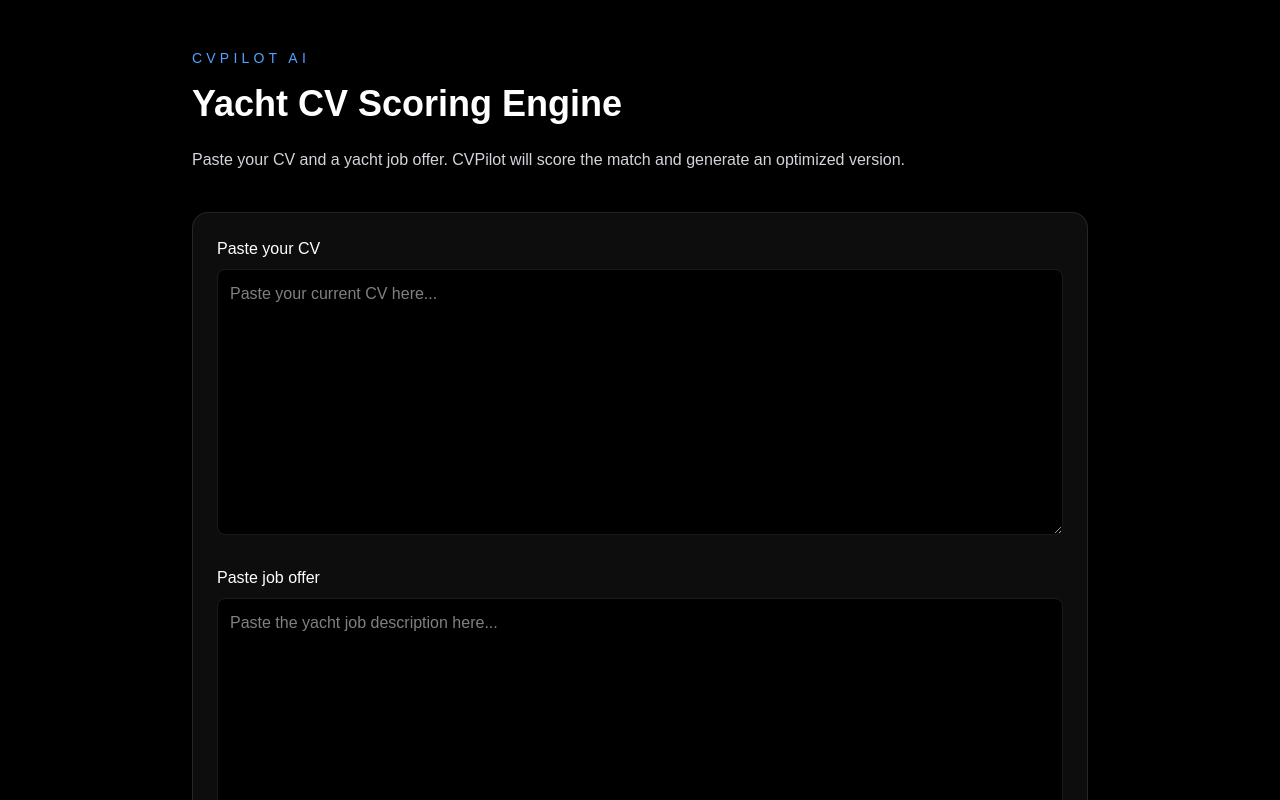
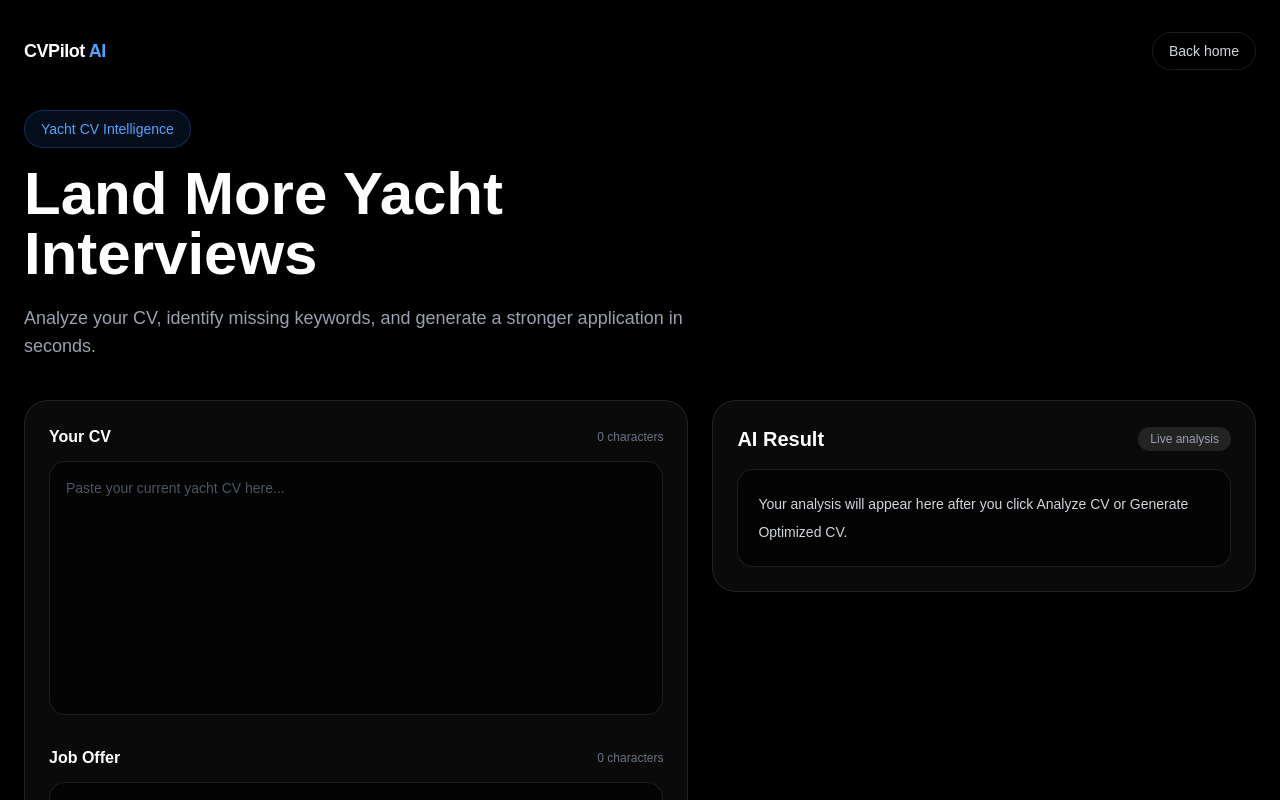
Before and after one commit to niccolomanica-hash/cvpilot, a Next.js app: page /optimize in a window 1280 px wide. Shown: the top 800 px of the page. Built offline with nearby package versions, Linux system fonts and the light colour scheme.

Commit message:
Professional optimize page UX

```diff
--- a/app/optimize/page.tsx
+++ b/app/optimize/page.tsx
@@ -1,5 +1,6 @@
 "use client";
 
+import Link from "next/link";
 import { useState } from "react";
 import jsPDF from "jspdf";
 
@@ -19,7 +20,7 @@
 
   const scoreLabel =
     score === null
-      ? ""
+      ? "No analysis yet"
       : score < 50
       ? "Poor Match"
       : score < 70
@@ -30,14 +31,14 @@
 
   const scoreStyle =
     score === null
-      ? ""
+      ? "border-white/10 text-gray-400"
       : score < 50
-      ? "border-red-500 text-red-400"
+      ? "border-red-500/60 text-red-400"
       : score < 70
-      ? "border-orange-500 text-orange-400"
+      ? "border-orange-500/60 text-orange-400"
       : score < 85
-      ? "border-yellow-500 text-yellow-400"
-      : "border-green-500 text-green-400";
+      ? "border-yellow-500/60 text-yellow-400"
+      : "border-green-500/60 text-green-400";
 
   const runAI = async (mode: "analyze" | "optimize") => {
     setLoading(mode);
@@ -75,41 +76,68 @@
   };
 
   return (
-    <main className="min-h-screen bg-black text-white px-6 py-12">
-      <section className="mx-auto max-w-4xl">
-        <p className="mb-4 text-sm uppercase tracking-[0.3em] text-blue-400">
-          CVPilot AI
-        </p>
+    <main className="min-h-screen bg-black text-white">
+      <div className="mx-auto max-w-7xl px-6 py-8">
+        <nav className="mb-10 flex items-center justify-between">
+          <Link href="/" className="text-lg font-bold tracking-tight">
+            CVPilot<span className="text-blue-400"> AI</span>
+          </Link>
 
-        <h1 className="mb-6 text-4xl font-bold">
-          Yacht CV Scoring Engine
+          <Link
+            href="/"
+            className="rounded-full border border-white/10 px-4 py-2 text-sm text-gray-300 hover:bg-white/10"
+          >
+            Back home
+          </Link>
+        </nav>
+
+        <section className="mb-10">
+          <div className="mb-4 inline-flex rounded-full border border-blue-500/30 bg-blue-500/10 px-4 py-2 text-sm text-blue-400">
+            Yacht CV Intelligence
+          </div>
+
+          <h1 className="max-w-3xl text-4xl font-bold md:text-6xl">
+            Land More Yacht Interviews
           </h1>
 
-        <p className="mb-10 text-gray-300">
-          Paste your CV and a yacht job offer. CVPilot will score the match and
-          generate an optimized version.
+          <p className="mt-5 max-w-2xl text-lg text-gray-400">
+            Analyze your CV, identify missing keywords, and generate a stronger application in seconds.
           </p>
+        </section>
 
-        <div className="space-y-6 rounded-2xl border border-white/10 bg-white/5 p-6">
+        <section className="grid gap-6 lg:grid-cols-[1.1fr_0.9fr]">
+          <div className="space-y-6 rounded-3xl border border-white/10 bg-white/[0.04] p-6 shadow-2xl">
             <div>
-            <label className="mb-2 block font-medium">Paste your CV</label>
+              <div className="mb-3 flex items-center justify-between">
+                <label className="font-semibold">Your CV</label>
+                <span className="text-xs text-gray-500">
+                  {cvText.length} characters
+                </span>
+              </div>
+
               <textarea
-              rows={10}
+                rows={11}
                 value={cvText}
                 onChange={(e) => setCvText(e.target.value)}
-              placeholder="Paste your current CV here..."
-              className="w-full rounded-lg border border-white/10 bg-black p-3 text-white"
+                placeholder="Paste your current yacht CV here..."
+                className="w-full resize-none rounded-2xl border border-white/10 bg-black/70 p-4 text-sm text-white outline-none transition placeholder:text-gray-600 focus:border-blue-500/60"
               />
             </div>
 
             <div>
-            <label className="mb-2 block font-medium">Paste job offer</label>
+              <div className="mb-3 flex items-center justify-between">
+                <label className="font-semibold">Job Offer</label>
+                <span className="text-xs text-gray-500">
+                  {jobDescription.length} characters
+                </span>
+              </div>
+
               <textarea
-              rows={8}
+                rows={9}
                 value={jobDescription}
                 onChange={(e) => setJobDescription(e.target.value)}
                 placeholder="Paste the yacht job description here..."
-              className="w-full rounded-lg border border-white/10 bg-black p-3 text-white"
+                className="w-full resize-none rounded-2xl border border-white/10 bg-black/70 p-4 text-sm text-white outline-none transition placeholder:text-gray-600 focus:border-blue-500/60"
               />
             </div>
 
@@ -117,7 +145,7 @@
               <button
                 onClick={() => runAI("analyze")}
                 disabled={!!loading || !cvText || !jobDescription}
-              className="rounded-full bg-white px-8 py-4 font-semibold text-black hover:bg-gray-200 disabled:cursor-not-allowed disabled:opacity-50"
+                className="rounded-full bg-white px-8 py-4 font-semibold text-black transition hover:bg-gray-200 disabled:cursor-not-allowed disabled:opacity-50"
               >
                 {loading === "analyze" ? "Analyzing..." : "Analyze CV"}
               </button>
@@ -125,38 +153,62 @@
               <button
                 onClick={() => runAI("optimize")}
                 disabled={!!loading || !cvText || !jobDescription}
-              className="rounded-full bg-blue-500 px-8 py-4 font-semibold text-white hover:bg-blue-600 disabled:cursor-not-allowed disabled:opacity-50"
+                className="rounded-full bg-blue-500 px-8 py-4 font-semibold text-white transition hover:bg-blue-600 disabled:cursor-not-allowed disabled:opacity-50"
               >
                 {loading === "optimize"
                   ? "Generating..."
                   : "Generate Optimized CV"}
               </button>
             </div>
+          </div>
 
+          <div className="space-y-6">
             {score !== null && (
-            <div className={`rounded-2xl border p-6 text-center ${scoreStyle}`}>
-              <p className="text-sm uppercase tracking-[0.3em]">Match Score</p>
-              <p className="mt-2 text-6xl font-bold">{score}%</p>
-              <p className="mt-2 text-lg font-semibold">{scoreLabel}</p>
+  <div className={`rounded-3xl border bg-white/[0.04] p-8 text-center ${scoreStyle}`}>
+    <p className="text-sm uppercase tracking-[0.3em]">
+      Match Score
+    </p>
+
+    <p className="mt-4 text-8xl font-bold">
+      {score}%
+    </p>
+
+    <p className="mt-3 text-lg font-semibold">
+      {scoreLabel}
+    </p>
+
+    <p className="mt-5 text-sm text-gray-500">
+      This score shows how closely your CV matches the selected yacht position.
+    </p>
   </div>
 )}
 
             {result && (
               <button
                 onClick={downloadPDF}
-              className="w-full rounded-full border border-white/20 px-8 py-3 font-semibold text-white hover:bg-white/10"
+                className="w-full rounded-full border border-white/15 px-8 py-4 font-semibold text-white transition hover:bg-white/10"
               >
                 Download PDF
               </button>
             )}
 
-          {result && (
-            <div className="mt-6 rounded-xl border border-white/10 bg-black p-5 whitespace-pre-wrap text-gray-200">
-              {cleanResult}
+            <div className="rounded-3xl border border-white/10 bg-white/[0.04] p-6">
+              <div className="mb-4 flex items-center justify-between">
+                <h2 className="text-xl font-bold">AI Result</h2>
+                <span className="rounded-full bg-white/10 px-3 py-1 text-xs text-gray-400">
+                  Live analysis
+                </span>
               </div>
-          )}
+
+              <div className="max-h-[520px] overflow-y-auto rounded-2xl border border-white/10 bg-black/70 p-5 text-sm leading-7 text-gray-300 whitespace-pre-wrap">
+                {result
+                  ? cleanResult
+                  : "Your analysis will appear here after you click Analyze CV or Generate Optimized CV."}
+              </div>
+            </div>
           </div>
         </section>
+      </div>
     </main>
   );
 }
```
Lines whose indentation alone changed are shown as unchanged.
